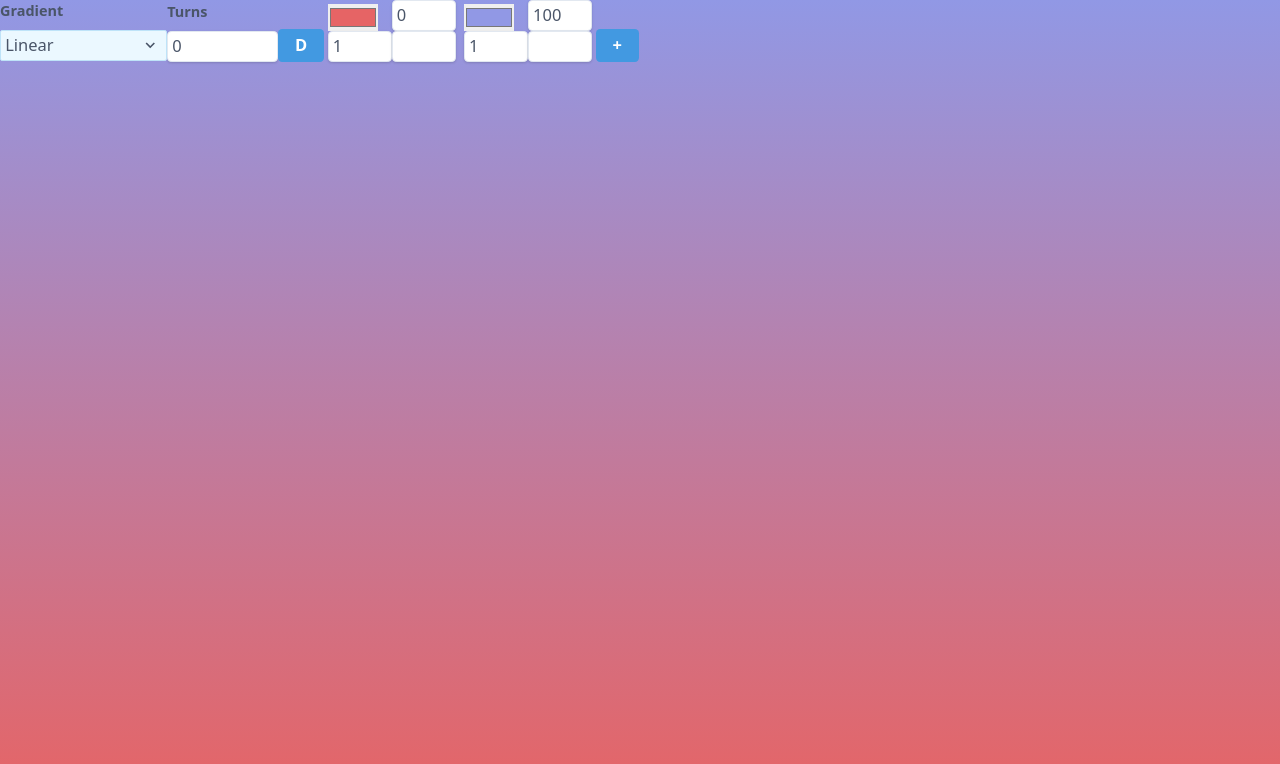
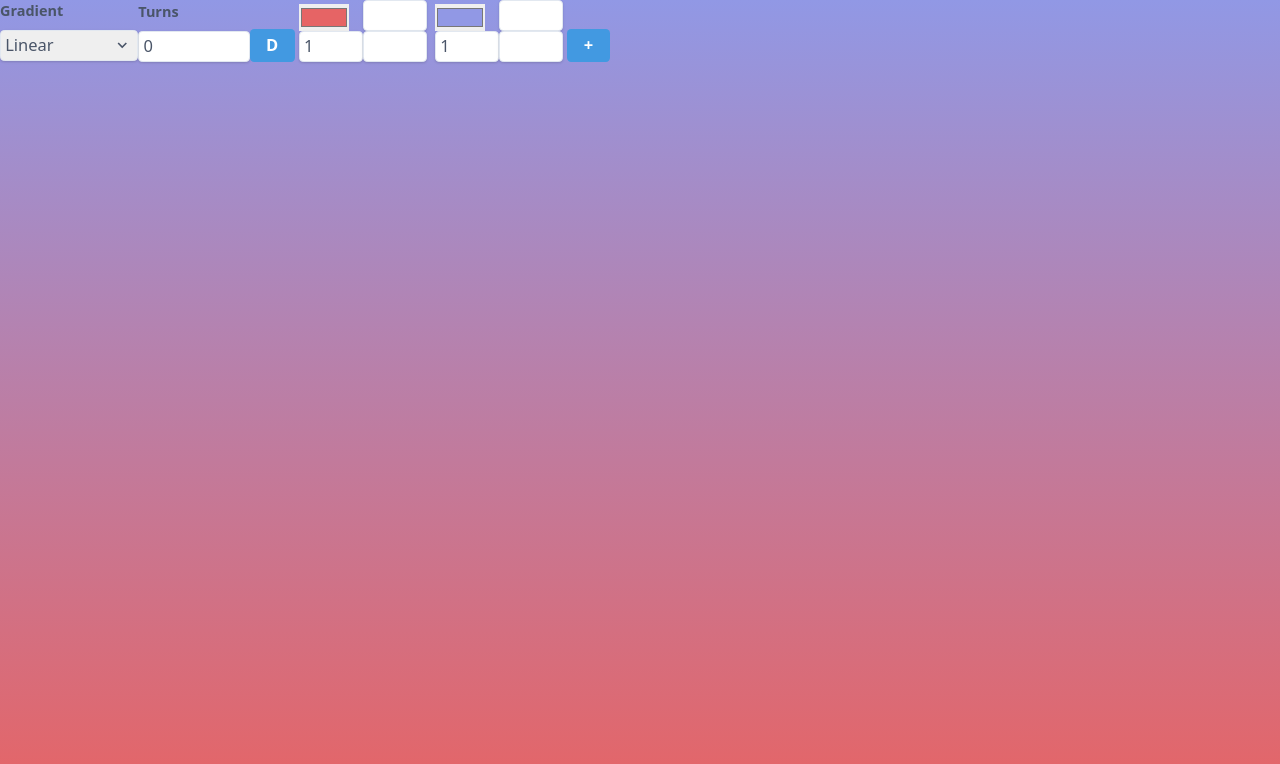
Before and after one commit to Matej-ch/gradient-generator, a Vue app: page / in a window 1280 px wide. Shown: the top 764 px of the page. Built offline with nearby package versions, Linux system fonts and the light colour scheme.

Commit message:
gradient color stops updated StartPosition and endPosition

```diff
--- a/src/App.vue
+++ b/src/App.vue
@@ -7,7 +7,7 @@
                   <label class="block text-gray-700 text-sm font-bold mb-2">Gradient</label>
                   <div class="relative">
                       <select v-model="gradient.type"
-                              class="block appearance-none w-full bg-blue-100 border border-blue-200 text-gray-700 py-1 px-1 pr-8 rounded-sm leading-tight focus:outline-none focus:bg-white focus:border-gray-500">
+                              class="shadow appearance-none border rounded w-full py-1 px-1 text-gray-700 leading-tight focus:outline-none focus:shadow-outline">
                           <option value="linear-gradient">Linear</option>
                           <option value="repeating-linear-gradient">Repeating linear</option>
                           <option value="radial-gradient">Radial</option>
@@ -98,13 +98,13 @@ export default {
                       {
                           color: '#e66465',
                           alpha: 1,
-                          startPosition: 0,
+                          startPosition: null,
                           endPosition: null,
                       },
                       {
                           color: '#9198e5',
                           alpha: 1,
-                          startPosition: 100,
+                          startPosition: null,
                           endPosition: null,
                       }
                   ],
@@ -119,8 +119,19 @@ export default {
           this.gradients.forEach(gradient => {
               let colors = '';
               gradient.stops.forEach(stop => {
+
+                  let startPosition = '';
+                  let endPosition = '';
+                  if(stop.startPosition !== null) {
+                      startPosition = `${stop.startPosition}%`;
+                  }
+
+                  if(stop.endPosition !== null) {
+                      endPosition = `${stop.endPosition}%`;
+                  }
+
                   if(stop.startPosition !==null) {
-                      colors += this.convertToRgbaString(stop.color,stop.alpha) + `${stop.startPosition}%,`;
+                      colors += this.convertToRgbaString(stop.color,stop.alpha) + `${startPosition} ${endPosition},`;
                   } else {
                       colors += this.convertToRgbaString(stop.color,stop.alpha) + `,`;
                   }
@@ -146,20 +157,11 @@ export default {
             const newStop = {
                 color: '#ffffff',
                 alpha: 1,
-                startPosition: 100,
+                startPosition: null,
                 endPosition: null,
             };
 
-            //let stopCount = gradient.stops.length + 1;
-            //let firstPercentage = Math.floor(100 / stopCount);
-            //let test = 0;
             gradient.stops.push(newStop);
-
-            /*gradient.stops.forEach(stop => {
-                stop.startPosition = test;
-                test += firstPercentage;
-                //firstPercentage *= 2;
-            })*/
         }
     }
 }
```
